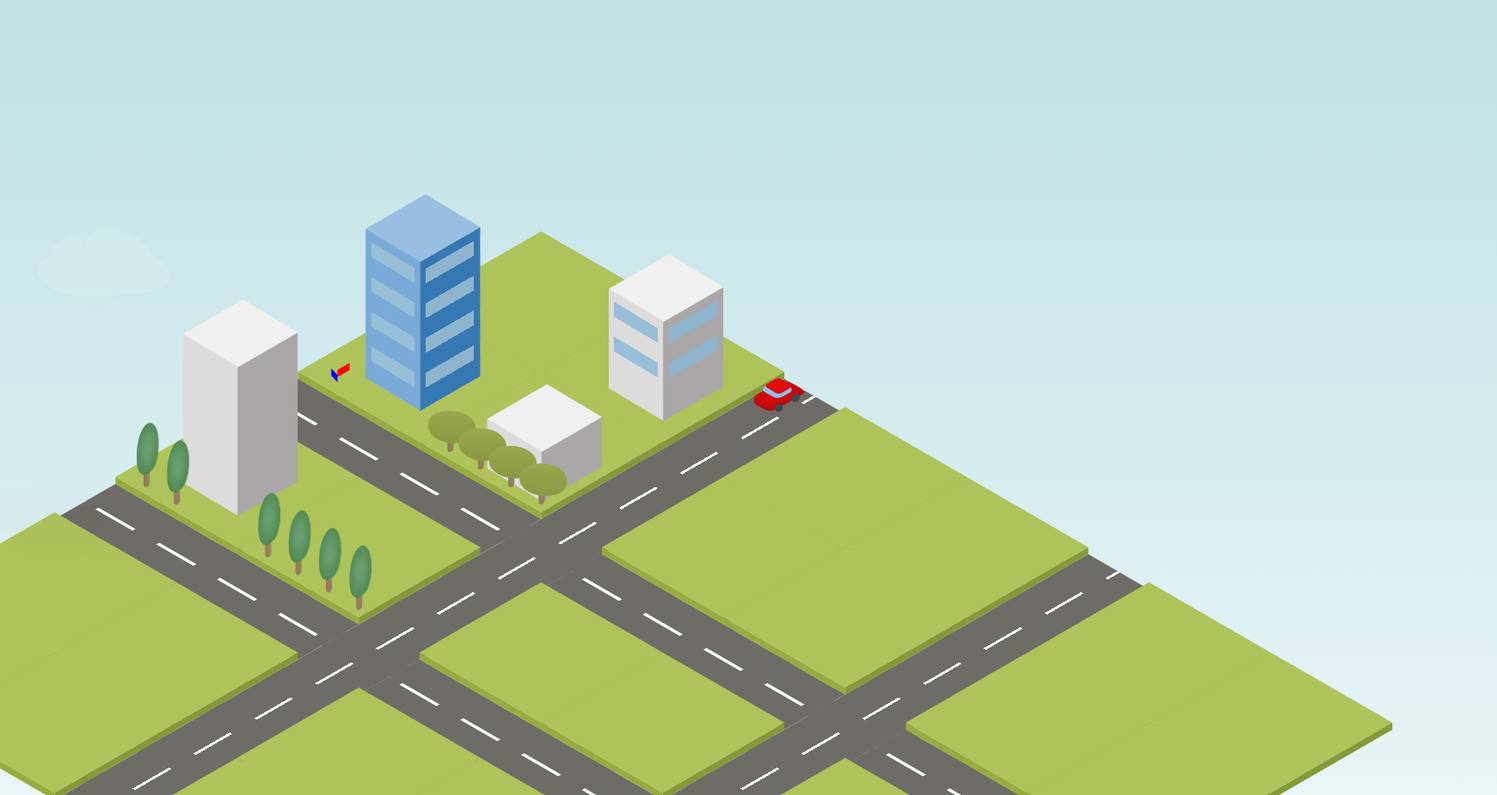
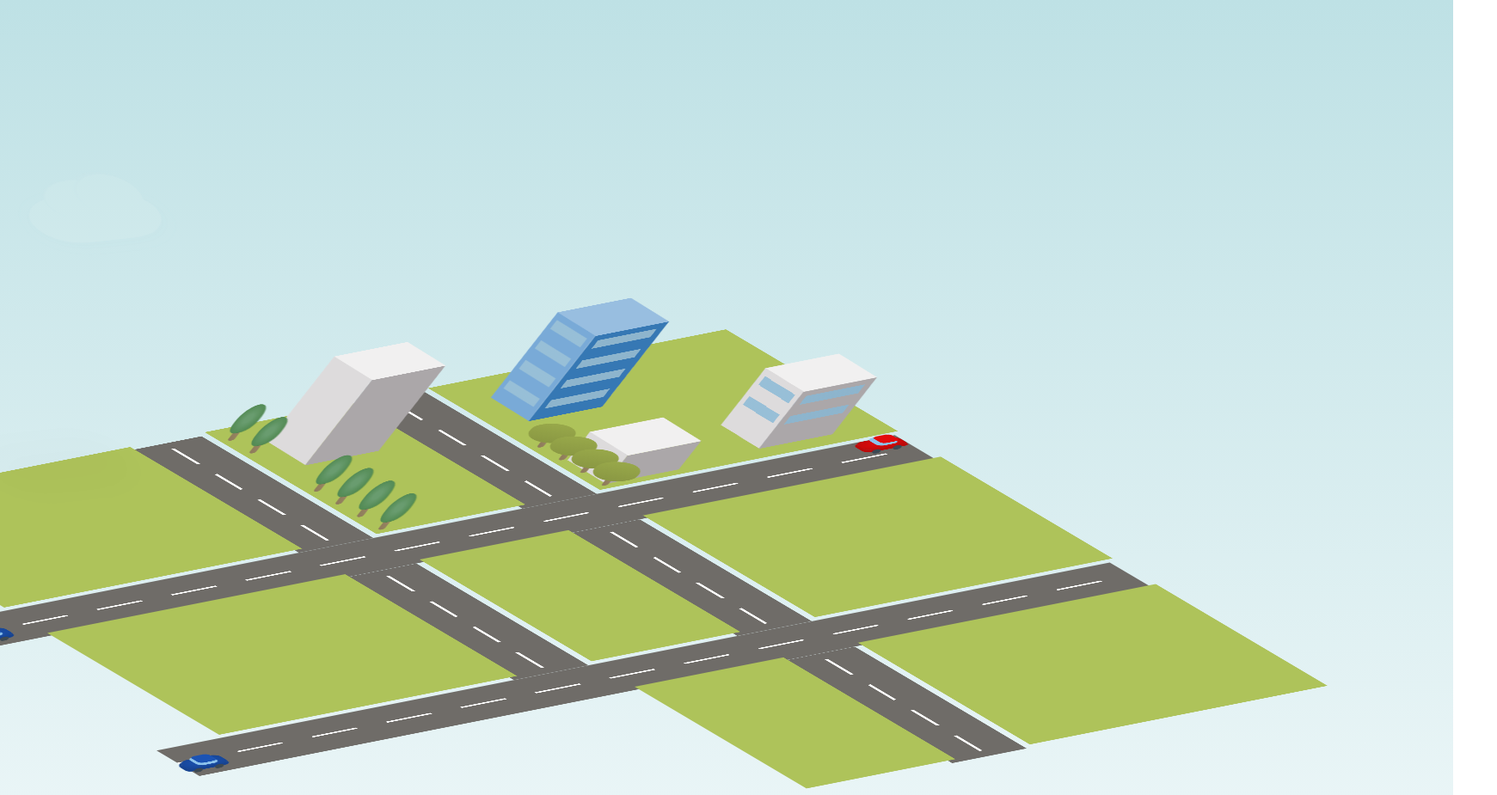
Before and after one commit to s12bt/csscity, a plain HTML site: page index.html in a window 1280 px wide. Shown: the top 925 px of the page at 86% size, 1741 px wide, since content can reach past the window. Drawn offline with Linux system fonts and the light colour scheme.

Commit message:
refactor: land

```diff
--- a/index.html
+++ b/index.html
@@ -18,7 +18,7 @@
       <div class="address"></div>
       <div class="address">
         <div class="bill height300 colorBlue"></div>
-        <div class="busStop"></div>
+        <!--<div class="busStop"></div>-->
       </div>
       <div class="address">
         <div class="bill height200 colorWhite"></div>
--- a/scss/_mixin.scss
+++ b/scss/_mixin.scss
@@ -1,39 +1,4 @@
-@mixin transformIsometric {
-  transform: rotate(-30deg)
-  skew(30deg)
-  scale(0.8165, 0.7071)
+@mixin pseudoElementBase {
+  content: "";
+  position: absolute;
 }
-
-@mixin defaultGroundBase($groundColor: $grassColor) {
-  position: relative;
-  flex-shrink: 0;
-  z-index: layer-get("ground" "flat");
-
-  width: $squareSize;
-  height: $squareSize;
-  background-color: $groundColor;
-
-  &:before {
-    content: "";
-    position: absolute;
-    z-index: layer-get("ground" "depth");
-    top: $squareDepth * 0.5;
-    left: -$squareDepth;
-    width: $squareDepth;
-    height: $squareSize;
-    background-color: darken($groundColor, 10%);
-    transform: skewY(-45deg);
-  }
-
-  &:after {
-    content: "";
-    position: absolute;
-    z-index: layer-get("ground" "depth");
-    bottom: -$squareDepth;
-    right: $squareDepth * 0.5;
-    width: $squareSize;
-    height: $squareDepth;
-    background-color: darken($groundColor, 15%);
-    transform: skewX(-45deg);
-  }
-}
--- a/scss/components/_land.scss
+++ b/scss/components/_land.scss
@@ -24,5 +24,35 @@
 }
 
 .address {
-  @include defaultGroundBase();
+  flex-shrink: 0;
+
+  position: relative;
+  z-index: layer-get("ground" "flat");
+  width: $squareSize;
+  height: $squareSize;
+  background-color: $grassColor;
+
+  &:before {
+    @include pseudoElementBase;
+    z-index: layer-get("ground" "depth");
+    width: $squareDepth;
+    height: $squareSize;
+    top: 0;
+    left: -($squareDepth);
+    transform-origin: top right;
+    transform: rotateY(90deg);
+    background-color: darken($grassColor, 10%);
+  }
+
+  &:after {
+    @include pseudoElementBase;
+    z-index: layer-get("ground" "depth");
+    width: $squareSize;
+    height: $squareDepth;
+    bottom: -($squareDepth);
+    left: 0;
+    transform-origin: top;
+    transform: rotateX(90deg);
+    background-color: darken($grassColor, 15%);
+  }
 }
--- a/scss/style.scss
+++ b/scss/style.scss
@@ -21,15 +21,13 @@ body {
 
 
 .city {
-  @include transformIsometric;
-  position: relative;
-  left: 100px;
-  top: 100px;
-
-  display: inline-block;
-  z-index: layer-get("base");
+  perspective: 10000px;
+  perspective-origin: top left;
+  transform-style: preserve-3d;
+  transform: rotateX(-70deg) rotateY(0deg) rotateZ(-30deg);
 }
 
+/*
 .busStop {
   position: relative;
   left: 30px;
@@ -48,5 +46,5 @@ body {
     background-color: blue;
     transform: skewY(55deg);
   }
-
 }
+*/
```
Also changed, not shown: scss/style.css, 1 other file.
